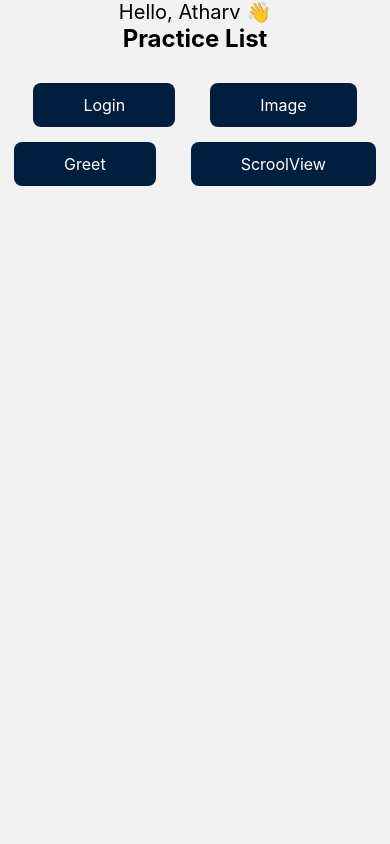
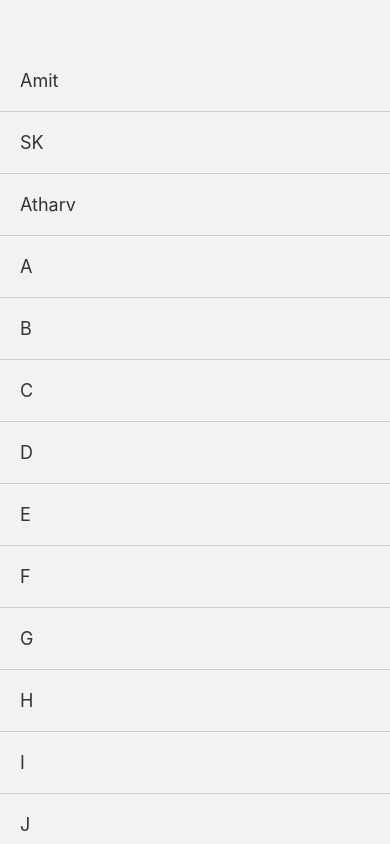
Before and after one commit to athuchandole/RN-mfp, a React Native app: screen /Flist in a window 390 px wide. Built offline with nearby package versions, Linux system fonts and the light colour scheme.

Commit message:
Flatlist done

```diff
--- a/App.js
+++ b/App.js
@@ -1,6 +1,6 @@
 // App.js
 import React from 'react';
-import { SafeAreaView } from 'react-native';
+import { FlatList, SafeAreaView } from 'react-native';
 import { NavigationContainer } from '@react-navigation/native';
 import { createNativeStackNavigator } from '@react-navigation/native-stack';
 
@@ -12,6 +12,7 @@ import RandomImg from './screen/RandomImg';
 import CallGreet from './screen/CallGreet';
 import SView from './screen/ScrollView/SView';
 import HView from './screen/ScrollView/HView';
+import Flist from './screen/Flatlist/Flist';
 
 const Stack = createNativeStackNavigator();
 
@@ -28,6 +29,7 @@ const App = () => {
           <Stack.Screen name="CallGreet" component={CallGreet} />
           <Stack.Screen name="SView" component={SView} />
           <Stack.Screen name="HView" component={HView} />
+          <Stack.Screen name="Flist" component={Flist} />
         </Stack.Navigator>
       </SafeAreaView>
     </NavigationContainer>
--- /dev/null
+++ b/screen/Flatlist/Flist.js
@@ -0,0 +1,69 @@
+import React from 'react';
+import { View, FlatList, Text, StyleSheet } from 'react-native';
+
+const Flist = () => {
+    const data = [
+        { key: 'Amit' },
+        { key: 'SK' },
+        { key: 'Atharv' },
+        { key: 'A' },
+        { key: 'B' },
+        { key: 'C' },
+        { key: 'D' },
+        { key: 'E' },
+        { key: 'F' },
+        { key: 'G' },
+        { key: 'H' },
+        { key: 'I' },
+        { key: 'J' },
+        { key: 'K' },
+        { key: 'L' },
+        { key: 'M' },
+        { key: 'N' },
+        { key: 'O' },
+        { key: 'P' },
+        { key: 'Q' },
+        { key: 'R' },
+        { key: 'S' },
+        { key: 'T' },
+        { key: 'U' },
+        { key: 'V' },
+        { key: 'W' },
+        { key: 'X' },
+        { key: 'Y' },
+        { key: 'Z' }
+
+    ];
+
+    return (
+        <View style={styles.container}>
+            <FlatList
+                data={data}
+                renderItem={({ item }) => (
+                    <View style={styles.item}>
+                        <Text style={styles.text}>{item.key}</Text>
+                    </View>
+                )}
+                keyExtractor={(item) => item.key}
+            />
+        </View>
+    );
+};
+
+const styles = StyleSheet.create({
+    container: {
+        flex: 1,
+        paddingTop: 50,
+    },
+    item: {
+        padding: 20,
+        borderBottomWidth: 1,
+        borderBottomColor: '#ccc',
+    },
+    text: {
+        fontSize: 18,
+        color: '#333',
+    },
+});
+
+export default Flist;
--- a/screen/ScrollView/HView.js
+++ b/screen/ScrollView/HView.js
@@ -12,7 +12,6 @@ const HView = ({ }) => {
             <View style={[styles.container, { paddingTop: getStatusBarHeight() }]}>
                 <Text style={styles.text}> Horizhontal View</Text>
                 <ScrollView horizontal={true}
-
                 >
                     <View style={{ height: 150, width: "100", backgroundColor: 'pink' }}></View>
                     <View style={{ height: 150, width: "100", backgroundColor: 'red' }}></View>
--- a/screen/other.jsx
+++ b/screen/other.jsx
@@ -4,6 +4,7 @@ import Greet from '../components/Greet';
 import CustomBtn from '../components/CustomBtn';
 import Login from './login';
 import SView from './ScrollView/SView';
+import Flist from './Flatlist/Flist';
 
 const Other = ({ navigation }) => {
     return (
@@ -19,6 +20,10 @@ const Other = ({ navigation }) => {
             <View style={styles.row}>
                 <CustomBtn title="Greet" onPress={() => navigation.navigate('CallGreet')} />
                 <CustomBtn title="ScroolView" onPress={() => navigation.navigate('SView')} />
+            </View>
+            <View style={styles.row}>
+                <CustomBtn title="Flat List" onPress={() => navigation.navigate('Flist')} />
+                <CustomBtn title="ScroolView" onPress={() => navigation.navigate('')} />
             </View>
         </View>
     );
```
